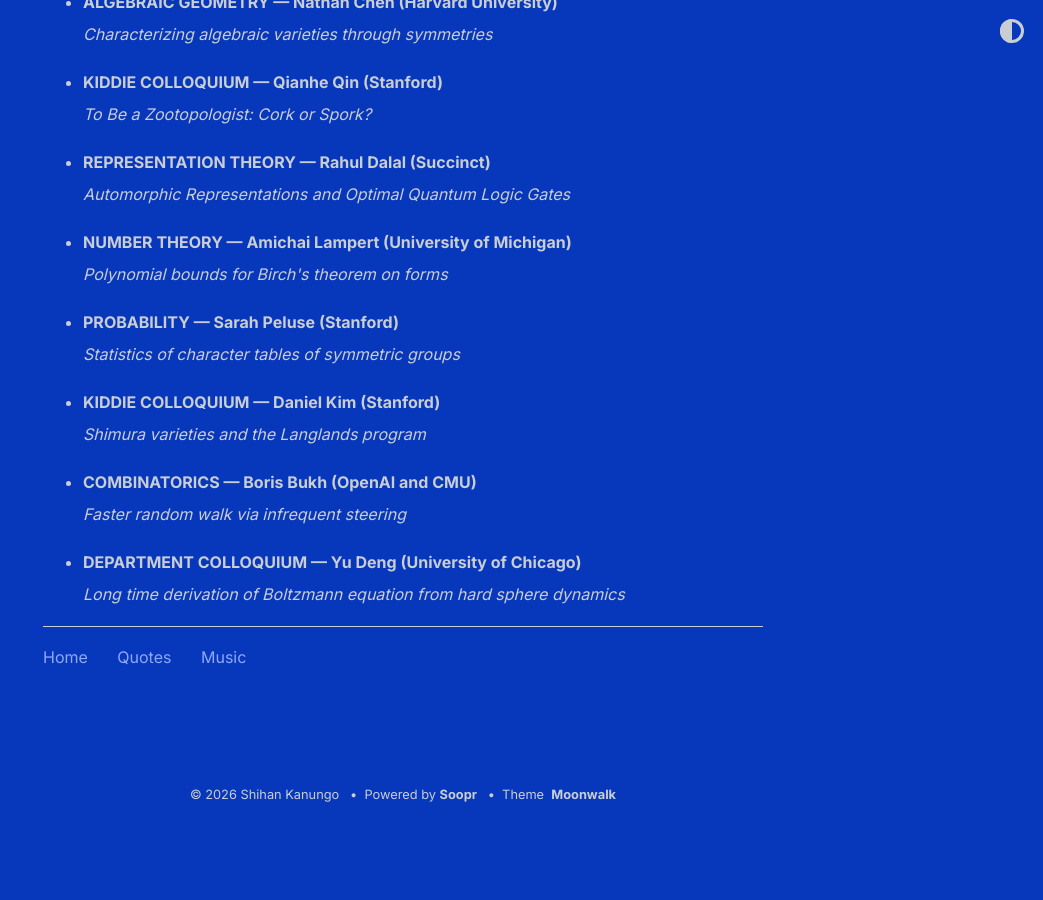
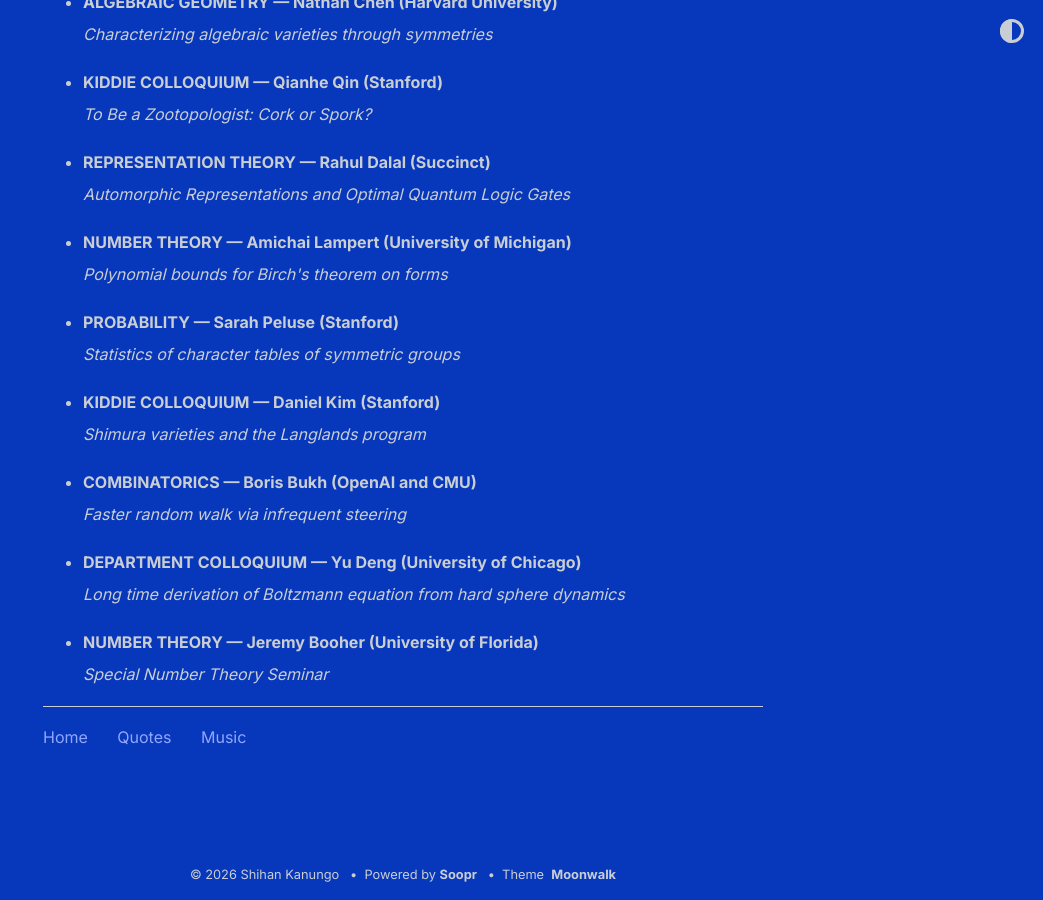
Before and after one commit to shihankanungo/shihankanungo.github.io, a Jekyll site: the page built from math-talks.md, in a window 1280 px wide and 900 px high, scrolled down 2095 px. Shown: the whole window, without its empty margins (237-1280 px from the left). Built offline with Jekyll 4.4.1, drawn with Linux system fonts in a browser that asks for light colours; before the commit the page ends 2915 px from its top, so only the background shows below that.

Commit message:
Update math-talks.md

```diff
--- a/math-talks.md
+++ b/math-talks.md
@@ -200,3 +200,11 @@
   <small><img src="images/2026-05-14c.png" alt="May 14"></small>
 </details></li>
 </ul>
+
+<ul>
+<li><details>
+  <summary style="list-style: none;"><b>NUMBER THEORY &mdash; Jeremy Booher (University of Florida)</b><br>
+    <i>Special Number Theory Seminar</i></summary>
+  <small><img src="images/2026-05-05.png" alt="May 15"></small>
+</details></li>
+</ul>
```
